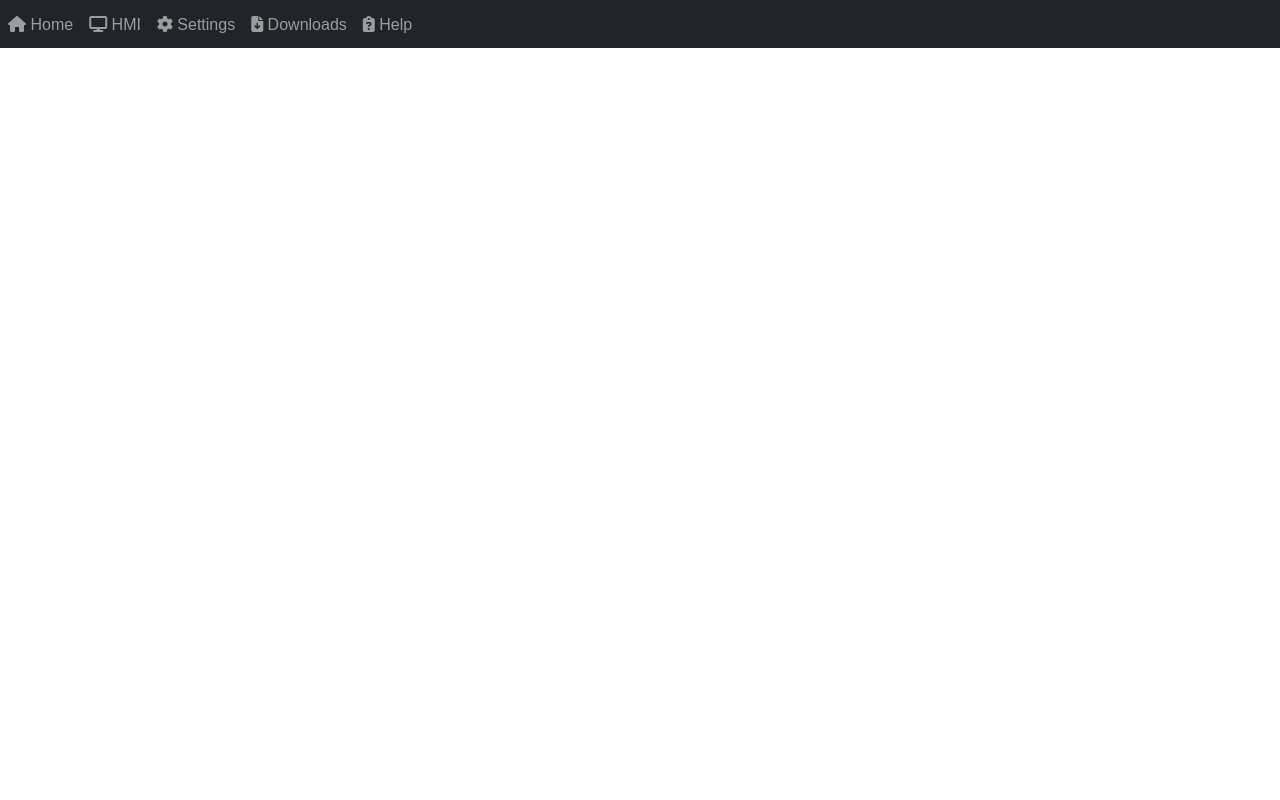
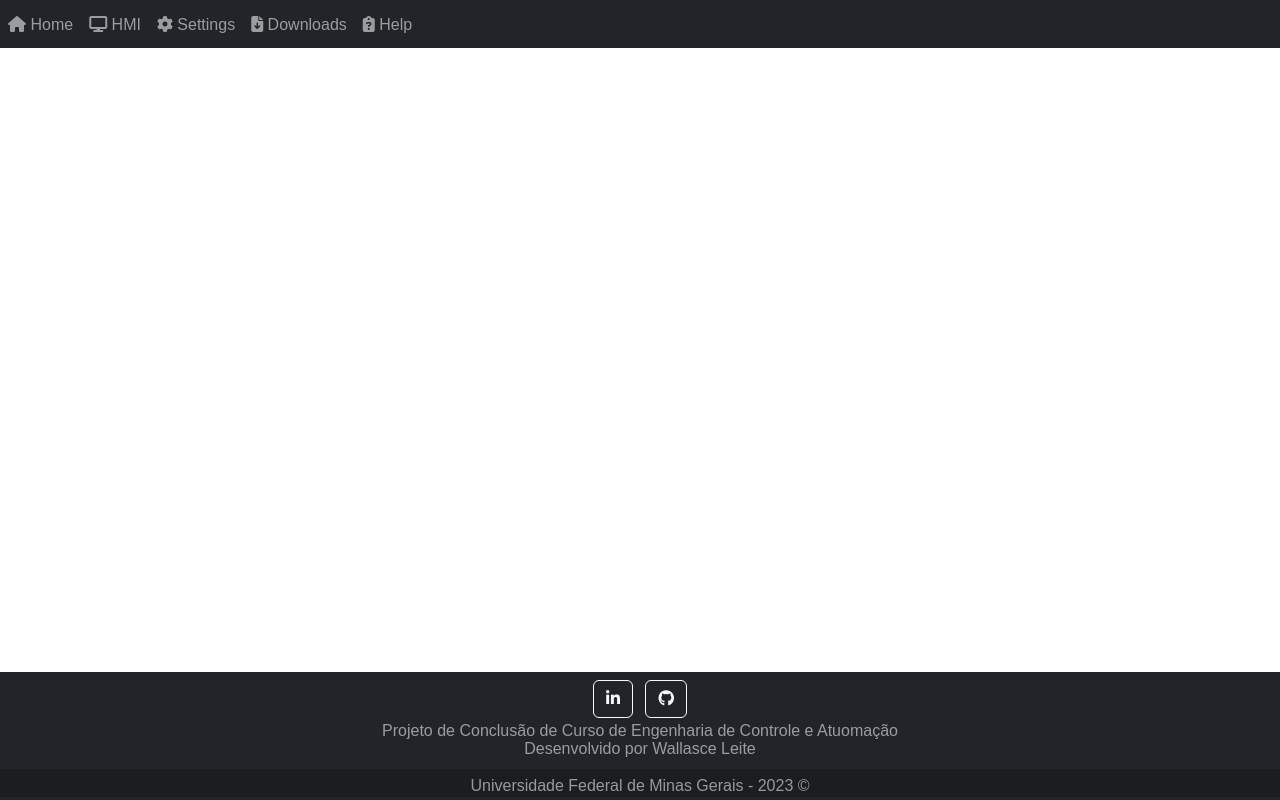
Before and after one commit to wallasce/Projeto-Final-de-Curso, a Django app: page / in a window 1280 px wide. Run offline with Django 4.2, Linux system fonts and the light colour scheme.

Commit message:
Feat: Create Footer

```diff
--- /dev/null
+++ b/supervisorySite/webSiteConfig/static/webSiteConfig/CSS/footerStyle.css
@@ -0,0 +1,13 @@
+footer {
+    position: absolute;
+    bottom: 0;
+    height: 8rem;
+
+    width: 100%;
+    color: rgba(255, 255, 255, 0.55);
+}
+
+.copyright {
+    background-color: rgba(0, 0, 0, 0.2);
+    padding-bottom: 10px !important;
+}
--- a/supervisorySite/webSiteConfig/static/webSiteConfig/CSS/styleBase.css
+++ b/supervisorySite/webSiteConfig/static/webSiteConfig/CSS/styleBase.css
@@ -1,5 +1,6 @@
 .content {
     margin: 0 50px;
+    padding-bottom: 8rem;
 }
 
 body {
@@ -8,5 +9,7 @@ body {
     font-size: 1rem;
     font-weight: 400;
     line-height: 1.5px;
+    min-height: 100vh;
     text-align: left;
+    position: relative;
 }
--- a/supervisorySite/webSiteConfig/templates/webSiteConfig/base.html
+++ b/supervisorySite/webSiteConfig/templates/webSiteConfig/base.html
@@ -19,5 +19,9 @@
     {% block content %}
     {% endblock %}
     </div>
+
+    <div class='footer'>
+        {% include 'webSiteConfig/footer.html' %}
+    </div>
 </body>
 </html>
--- /dev/null
+++ b/supervisorySite/webSiteConfig/templates/webSiteConfig/footer.html
@@ -0,0 +1,26 @@
+<!DOCTYPE html>
+
+{% load static %}
+
+<link rel = "stylesheet" href="{% static 'webSiteConfig/CSS/footerStyle.css' %}">
+<footer class="bg-dark text-center">
+    <div class="container p-1">
+      <section class="mb-2">
+        <a class="btn btn-outline-light btn-floating m-1" href="https://www.linkedin.com/in/wallasceleite/" role="button"
+          ><i class="fab fa-linkedin-in"></i
+        ></a>
+
+        <a class="btn btn-outline-light btn-floating m-1" href="https://github.com/wallasce/" role="button"
+          ><i class="fab fa-github"></i
+        ></a>
+      </section>
+      <section class="mb-2">
+        <p>Projeto de Conclusão de Curso de Engenharia de Controle e Atuomação</p>
+        <p>Desenvolvido por Wallasce Leite</p>
+      </section>
+    </div>
+
+    <div class="text-center p-3 copyright">
+        Universidade Federal de Minas Gerais - 2023 ©
+    </div>
+  </footer>
```
